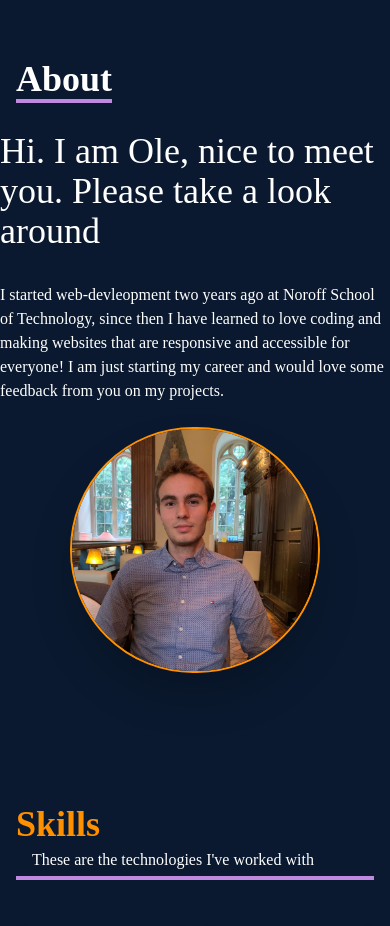
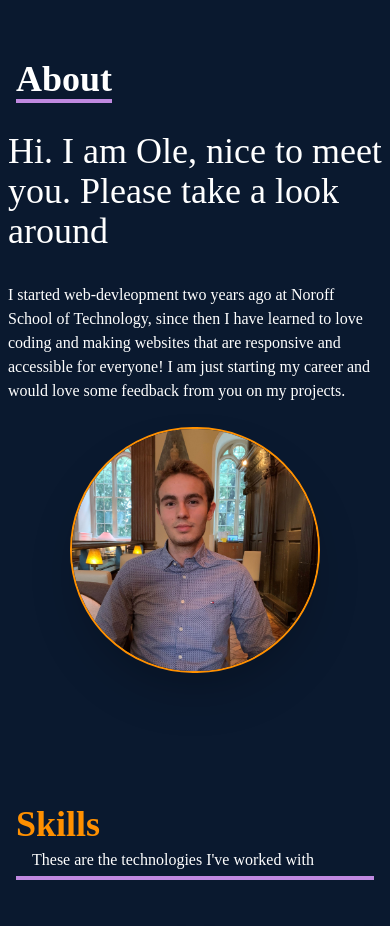
Before and after one commit to OleMartinKeis/OMK-Portfolio-2, a React (Vite) app: page / in a window 390 px wide. Shown: the part 900-1826 px from the top of the page. Built offline with nearby package versions, Linux system fonts and the light colour scheme; a web font is replaced by a local one.

Commit message:
Updated margins on smaller screens

```diff
--- a/src/components/about/index.jsx
+++ b/src/components/about/index.jsx
@@ -14,13 +14,13 @@ function About() {
                     <div></div>
                 </div>
                 <div className="max-w-[1000px] w-full grid sm:grid-cols-2 gap-8">
-                    <div className="sm:text-right text-4xl ">
+                    <div className="sm:text-right text-4xl mx-2 sm:mx-0">
                         <p>
                             Hi. I am Ole, nice to meet you. Please take a look
                             around
                         </p>
                     </div>
-                    <div>
+                    <div className="mx-2 sm:mx-0">
                         I started web-devleopment two years ago at Noroff School
                         of Technology, since then I have learned to love coding
                         and making websites that are responsive and accessible
```
